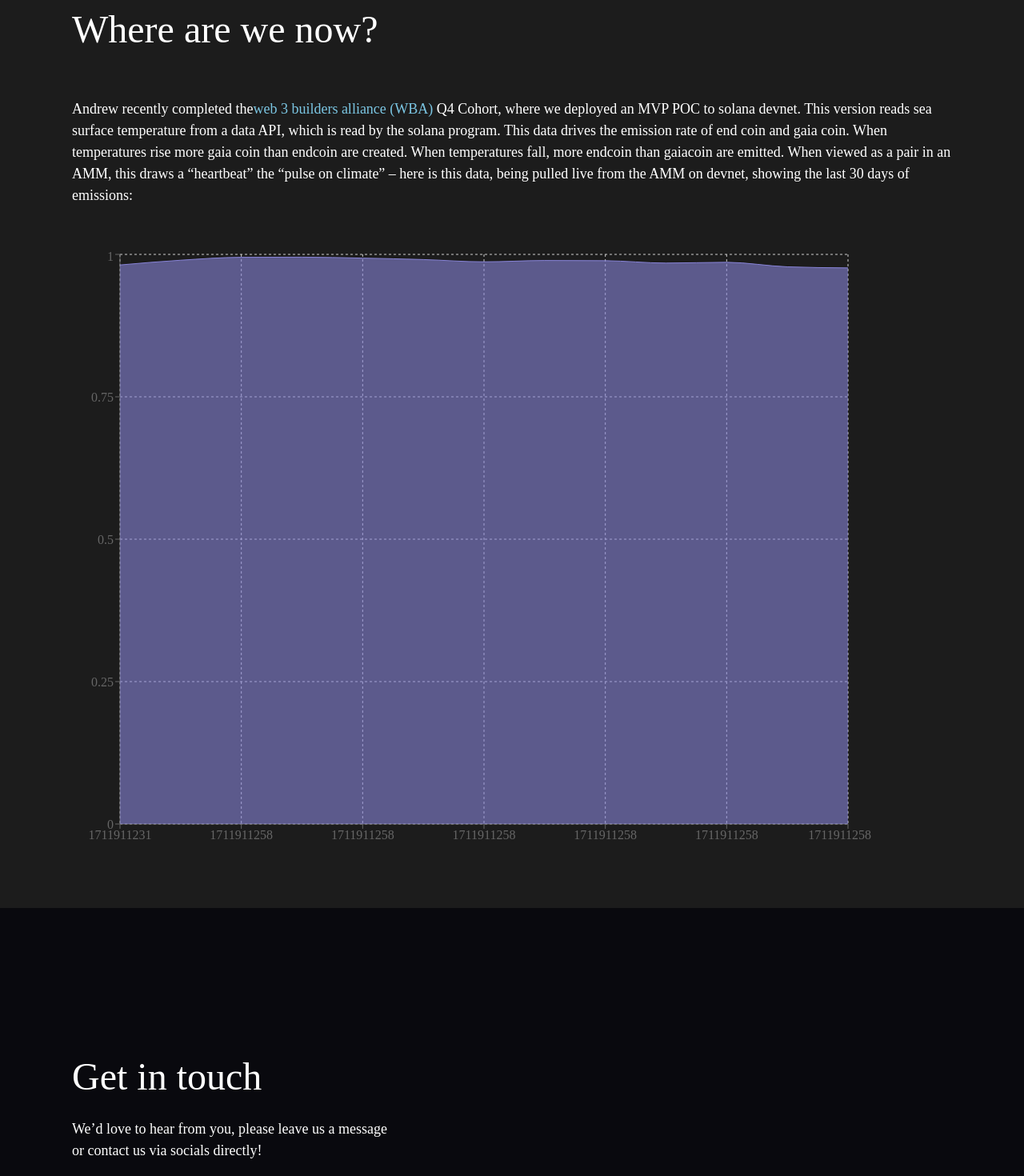
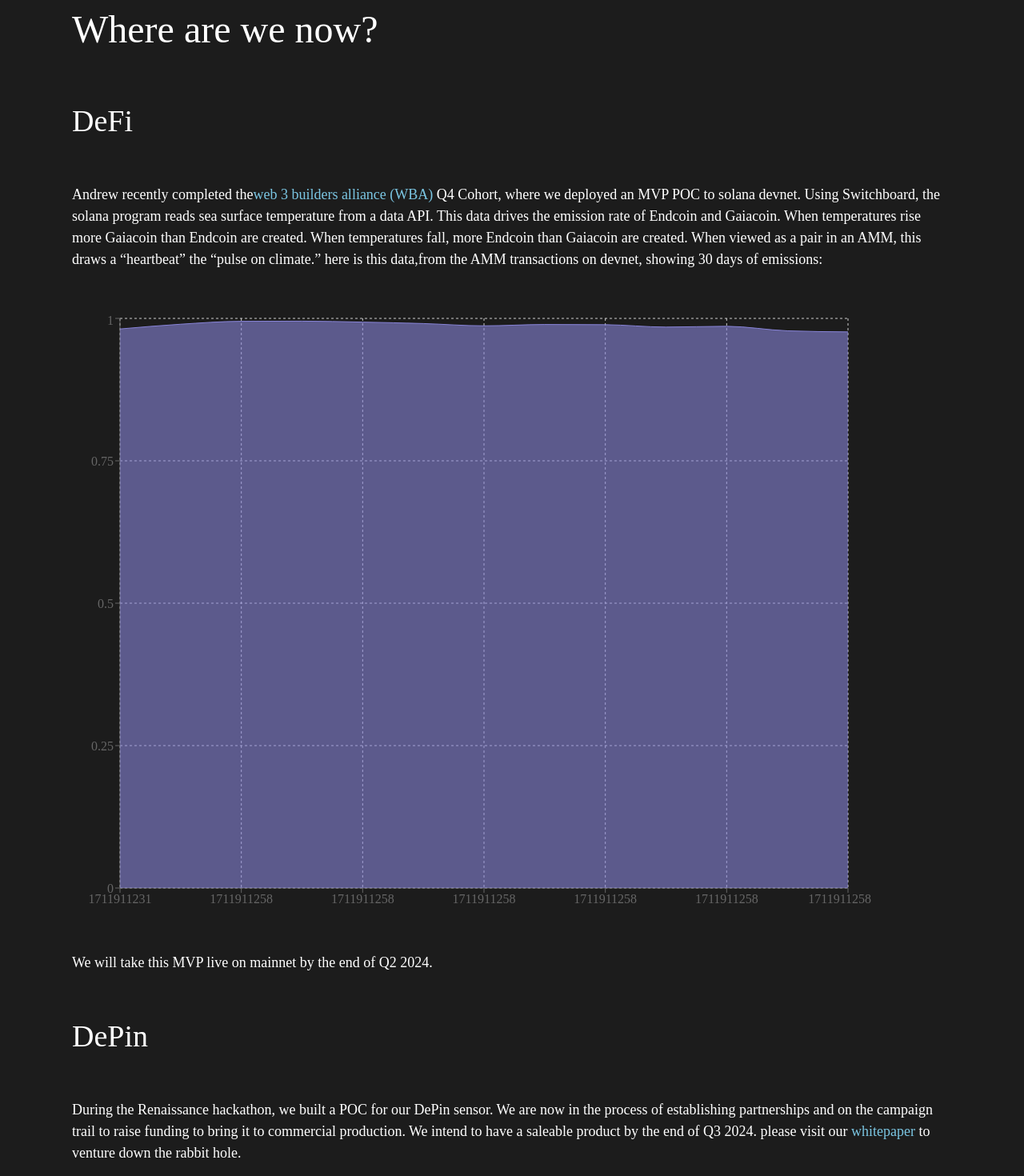
Before and after one commit to endcorp-hq/endcoin-website, a React (Create React App) app in the folder endcoin-frontend/: page / in a window 1280 px wide. Shown: the part 4160-5630 px from the top of the page at 80% size. Built offline with nearby package versions, Linux system fonts and the light colour scheme; a web font is replaced by a local one.

Commit message:
update data copy

```diff
--- a/endcoin-frontend/src/features/landing/DataGraph/index.tsx
+++ b/endcoin-frontend/src/features/landing/DataGraph/index.tsx
@@ -13,6 +13,9 @@ const DataGraph = (props: Props) => {
         <p className="text-white text-[30px] endcoin-md:text-[40px] endcoin-xl:text-[48px] text-left font-endcoin-bold">
           Where are we now?
         </p>
+        <p className="text-white text-[20px] endcoin-md:text-[30px] endcoin-xl:text-[38px] text-left font-endcoin-bold">
+          DeFi
+        </p>
         <p className="text-[14px] endcoin-md:text-[18px] text-white">
           Andrew recently completed the
           <a
@@ -21,19 +24,39 @@ const DataGraph = (props: Props) => {
           >
             web 3 builders alliance (WBA)
           </a>{' '}
-          Q4 Cohort, where we deployed an MVP POC to solana devnet. This version
-          reads sea surface temperature from a data API, which is read by the
-          solana program. This data drives the emission rate of end coin and
-          gaia coin. When temperatures rise more gaia coin than endcoin are
-          created. When temperatures fall, more endcoin than gaiacoin are
-          emitted. When viewed as a pair in an AMM, this draws a “heartbeat” the
-          “pulse on climate” – here is this data, being pulled live from the AMM
-          on devnet, showing the last 30 days of emissions:
+          Q4 Cohort, where we deployed an MVP POC to solana devnet. Using
+          Switchboard, the solana program reads sea surface temperature from a
+          data API. This data drives the emission rate of Endcoin and Gaiacoin.
+          When temperatures rise more Gaiacoin than Endcoin are created. When
+          temperatures fall, more Endcoin than Gaiacoin are created. When viewed
+          as a pair in an AMM, this draws a “heartbeat” the “pulse on climate.”
+          here is this data,from the AMM transactions on devnet, showing 30 days
+          of emissions:
         </p>
 
         <div className="flex flex-col max-w-full">
           <AreaChart />
         </div>
+        <p className="text-[14px] endcoin-md:text-[18px] text-white">
+          We will take this MVP live on mainnet by the end of Q2 2024.
+        </p>
+        <p className="text-white text-[20px] endcoin-md:text-[30px] endcoin-xl:text-[38px] text-left font-endcoin-bold">
+          DePin
+        </p>
+        <p className="text-[14px] endcoin-md:text-[18px] text-white">
+          During the Renaissance hackathon, we built a POC for our DePin sensor.
+          We are now in the process of establishing partnerships and on the
+          campaign trail to raise funding to bring it to commercial production.
+          We intend to have a saleable product by the end of Q3 2024. please
+          visit our{' '}
+          <a
+            className="text-end-button-blue hover:underline"
+            href="https://github.com/pulse-on-climate/endcoin-whitepaper"
+          >
+            whitepaper
+          </a>{' '}
+          to venture down the rabbit hole.
+        </p>
       </div>
     </Layout>
   );
```
